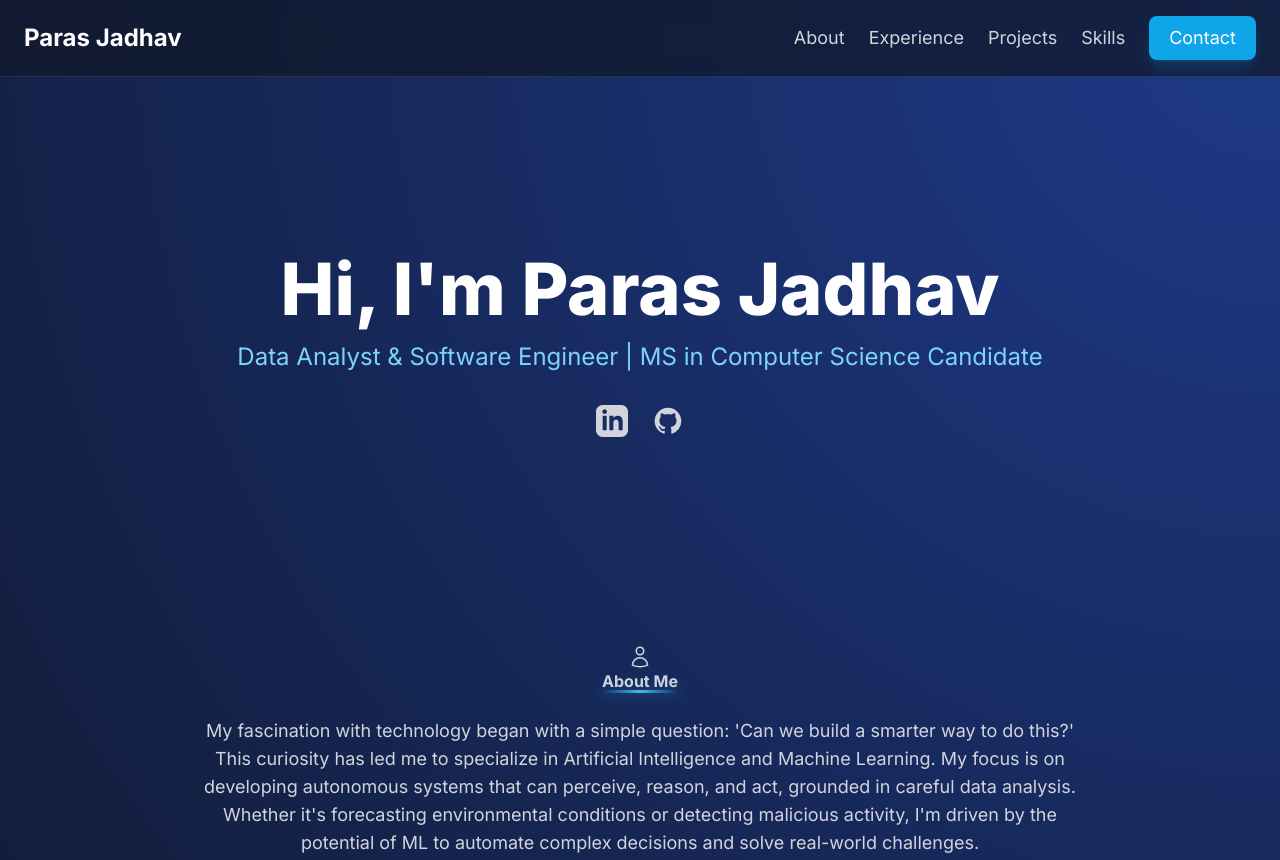
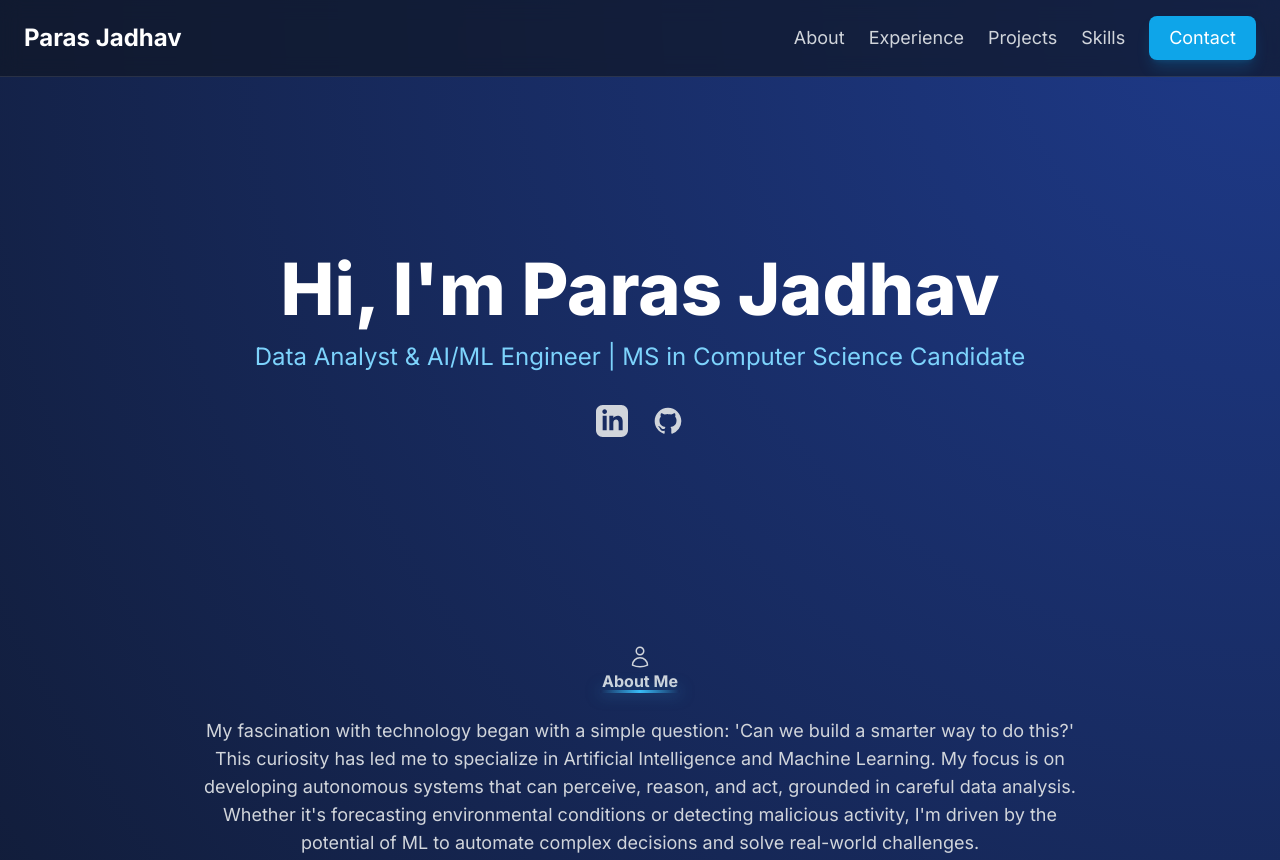
Before and after one commit to parasjadhav2610/parasjadhav2610.github.io, a plain HTML site: page index.html in a window 1280 px wide. Shown: the top 860 px of the page. Drawn offline with nearby package versions, Linux system fonts and the light colour scheme.

```diff
--- a/index.html
+++ b/index.html
@@ -113,7 +113,7 @@
                     Hi, I'm Paras Jadhav
                 </h1>
                 <p class="text-xl md:text-2xl text-sky-300 mb-8" data-aos="fade-up" data-aos-delay="200">
-                    Data Analyst & Software Engineer | MS in Computer Science Candidate
+                    Data Analyst & AI/ML Engineer | MS in Computer Science Candidate
                 </p>
                 <div class="flex justify-center space-x-6" data-aos="fade-up" data-aos-delay="400">
                     <a href="https://linkedin.com/in/parasjadhav" target="_blank" class="icon-link" aria-label="LinkedIn">
```
